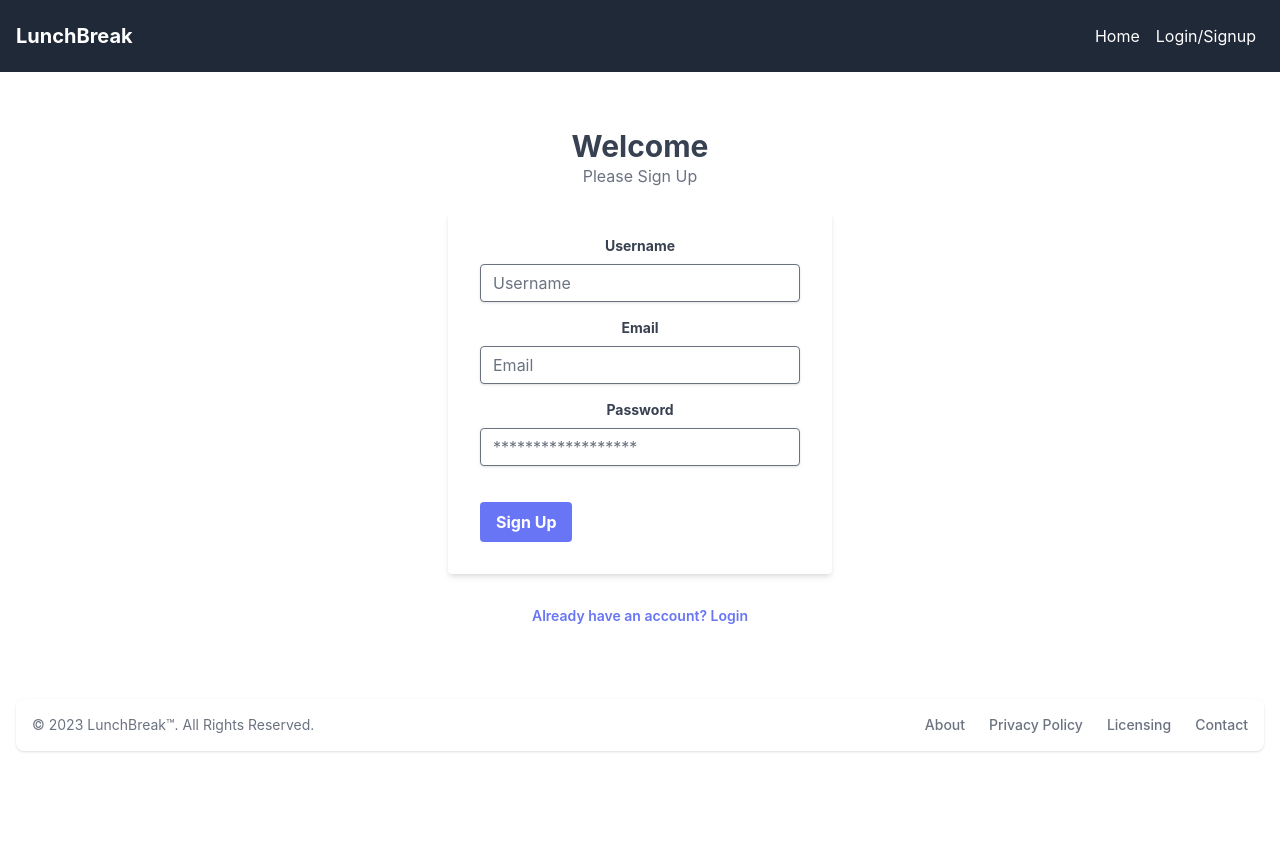
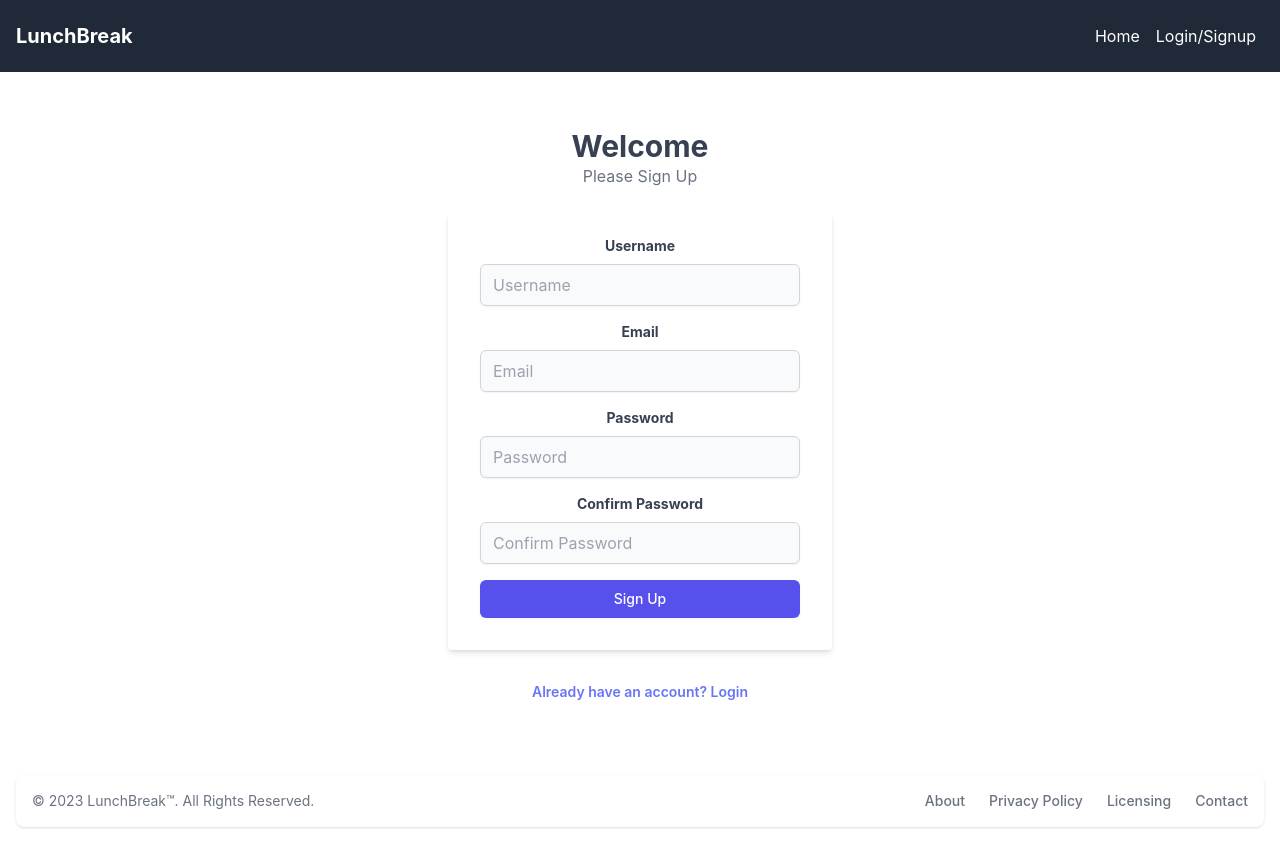
Before and after one commit to mlewis2257/food-app-frontend, a React (Create React App) app: page /auth in a window 1280 px wide. Both pictures are taken after a click on the button "Need an account? Sign Up". Before the commit the page ends 800 px from the top, so only its background shows below. Built offline with nearby package versions, Linux system fonts and the light colour scheme.

Commit message:
refactored login and useContext flow to use localStorage for user info and changed signup to work with new modules

```diff
--- a/src/components/SignupForm/SignupForm.jsx
+++ b/src/components/SignupForm/SignupForm.jsx
@@ -1,79 +1,115 @@
-import React, { useState } from 'react';
-import axios from 'axios';
+import React, { useState, useContext } from 'react';
 import { useNavigate } from 'react-router-dom';
+import { signup, login } from '../../utilities/user-services'; // Ensure these functions handle API calls appropriately
+import { UserContext } from '../../hooks/userContext';
+import api from '../../utilities/user-services'; // Assuming this exports configured Axios instance
 
 export default function SignupForm() {
-    const [username, setUsername] = useState('');
-    const [password, setPassword] = useState('');
-    const [email, setEmail] = useState('');
+    const [formData, setFormData] = useState({
+        username: '',
+        email: '',
+        password: '',
+    });
+    const [passwordConfirm, setPasswordConfirm] = useState(''); // Added for password confirmation
     const [error, setError] = useState('');
     const navigate = useNavigate();
+    const { setUser } = useContext(UserContext);
+
+    const handleChange = (e) => {
+        const { name, value } = e.target;
+        setFormData(prevState => ({
+            ...prevState,
+            [name]: value,
+        }));
+    };
+
+    // Handle password confirmation change
+    const handlePasswordConfirmChange = (e) => {
+        setPasswordConfirm(e.target.value);
+    };
 
     const handleSubmit = async (e) => {
         e.preventDefault();
+        const { username, email, password } = formData;
+
+        // Check if passwords match before submitting
+        if (password !== passwordConfirm) {
+            setError('Passwords do not match.');
+            return; // Prevent form submission
+        }
+
         try {
-            // First, sign up the user
-            await axios.post('http://localhost:8000/api/users/', { username, email, password });
-
-            // Then, automatically log them in (get JWT token)
-            const loginResponse = await axios.post('http://localhost:8000/api/token/', { username, password });
-            localStorage.setItem('access', loginResponse.data.access);
-            localStorage.setItem('refresh', loginResponse.data.refresh);
-
-            // Redirect to the homepage
-            navigate('/');
+            console.log({ username, email, password }); // Confirm payload structure
+            await signup({ username, email, password });
+            // Assuming login updates localStorage for tokens
+            const userInfo = await login(username, password);
+            setUser(userInfo); // Update UserContext
+            navigate('/'); // Navigate to the homepage or dashboard after login
         } catch (error) {
-            setError('Failed to sign up or log in. Please try again.');
-            console.error('Signup/Login error', error);
+            setError('Failed to sign up. Please try again.');
+            console.error('Signup error', error);
         }
     };
 
     return (
         <form onSubmit={handleSubmit} className="bg-white shadow-md rounded px-8 pt-6 pb-8 mb-4">
             <div className="mb-4">
-                <label className="block text-gray-700 text-sm font-bold mb-2" htmlFor="username">
-                    Username
-                </label>
+                <label htmlFor="username" className="block text-gray-700 text-sm font-bold mb-2">Username</label>
                 <input
-                    className="shadow appearance-none border rounded w-full py-2 px-3 text-gray-700 leading-tight focus:outline-none focus:shadow-outline"
+                    type="text"
+                    name="username"
                     id="username"
-                    type="text"
-                    value={username}
-                    onChange={(e) => setUsername(e.target.value)}
+                    value={formData.username}
+                    onChange={handleChange}
+                    className="mt-1 block w-full px-3 py-2 bg-gray-50 border border-gray-300 rounded-md shadow-sm placeholder-gray-400 focus:outline-none focus:ring-indigo-500 focus:border-indigo-500"
                     placeholder="Username"
+                    required
                 />
             </div>
             <div className="mb-4">
-                <label className="block text-gray-700 text-sm font-bold mb-2" htmlFor="email">
-                    Email
-                </label>
+                <label htmlFor="email" className="block text-gray-700 text-sm font-bold mb-2">Email</label>
                 <input
-                    className="shadow appearance-none border rounded w-full py-2 px-3 text-gray-700 leading-tight focus:outline-none focus:shadow-outline"
+                    type="email"
+                    name="email"
                     id="email"
-                    type="email"
-                    value={email}
-                    onChange={(e) => setEmail(e.target.value)}
+                    value={formData.email}
+                    onChange={handleChange}
+                    className="mt-1 block w-full px-3 py-2 bg-gray-50 border border-gray-300 rounded-md shadow-sm placeholder-gray-400 focus:outline-none focus:ring-indigo-500 focus:border-indigo-500"
                     placeholder="Email"
+                    required
                 />
             </div>
-            <div className="mb-6">
-                <label className="block text-gray-700 text-sm font-bold mb-2" htmlFor="password">
-                    Password
-                </label>
+            <div className="mb-4">
+                <label htmlFor="password" className="block text-gray-700 text-sm font-bold mb-2">Password</label>
                 <input
-                    className="shadow appearance-none border rounded w-full py-2 px-3 text-gray-700 mb-3 leading-tight focus:outline-none focus:shadow-outline"
+                    type="password"
+                    name="password"
                     id="password"
+                    value={formData.password}
+                    onChange={handleChange}
+                    className="mt-1 block w-full px-3 py-2 bg-gray-50 border border-gray-300 rounded-md shadow-sm placeholder-gray-400 focus:outline-none focus:ring-indigo-500 focus:border-indigo-500"
+                    placeholder="Password"
+                    required
+                />
+            </div>
+            <div className="mb-4">
+                <label htmlFor="passwordConfirm" className="block text-gray-700 text-sm font-bold mb-2">Confirm Password</label>
+                <input
                     type="password"
-                    value={password}
-                    onChange={(e) => setPassword(e.target.value)}
-                    placeholder="******************"
+                    name="passwordConfirm"
+                    id="passwordConfirm"
+                    value={passwordConfirm}
+                    onChange={handlePasswordConfirmChange}
+                    className="mt-1 block w-full px-3 py-2 bg-gray-50 border border-gray-300 rounded-md shadow-sm placeholder-gray-400 focus:outline-none focus:ring-indigo-500 focus:border-indigo-500"
+                    placeholder="Confirm Password"
+                    required
                 />
             </div>
             {error && <p className="text-red-500 text-xs italic">{error}</p>}
             <div className="flex items-center justify-between">
                 <button
-                    className="bg-indigo-500 hover:bg-indigo-700 text-white font-bold py-2 px-4 rounded focus:outline-none focus:shadow-outline"
                     type="submit"
+                    className="w-full flex justify-center py-2 px-4 border border-transparent rounded-md shadow-sm text-sm font-medium text-white bg-indigo-600 hover:bg-indigo-700 focus:outline-none focus:ring-2 focus:ring-offset-2 focus:ring-indigo-500"
                 >
                     Sign Up
                 </button>
--- a/src/hooks/userContext.js
+++ b/src/hooks/userContext.js
@@ -1,9 +1,37 @@
-import React, { createContext, useState } from 'react'; // using react's build in createContext to make globally available state variables in such a way to avoid prop drilling
+import React, { createContext, useState, useEffect } from 'react'; // using react's build in createContext to make globally available state variables in such a way to avoid prop drilling
+import api from '../utilities/user-services';
 
-export const UserContext = createContext(null);
+
+export const UserContext = createContext();
 
 export const UserProvider = ({ children }) => {
     const [user, setUser] = useState(null); // 'user' can hold group info and other details
+
+    const fetchUserInfo = async () => {
+        try {
+            const response = await api.get('/userinfo/');
+            if (response && response.data) {
+                setUser(response.data);
+                // Optionally, persist user info in localStorage for better UX on refresh
+                localStorage.setItem('userInfo', JSON.stringify(response.data));
+            }
+        } catch (error) {
+            console.error('Error fetching user info:', error);
+            // Clear user info from localStorage if fetch fails
+            localStorage.removeItem('userInfo');
+            setUser(null);
+        }
+    };
+
+    useEffect(() => {
+        // Check if accessToken exists in localStorage and fetch user info
+        const accessToken = localStorage.getItem('accessToken');
+        const userInfo = localStorage.getItem('userInfo')
+        if (accessToken) {
+            fetchUserInfo();
+        }
+    }, []);
+
 
     return (
         <UserContext.Provider value={{ user, setUser }}>
--- a/src/pages/App/App.jsx
+++ b/src/pages/App/App.jsx
@@ -1,6 +1,6 @@
 import axios from "axios";
 import { useEffect, useState } from "react";
-import NavbarReact from "../../components/Navbar/Navbar";
+import Navbar from "../../components/Navbar/Navbar";
 import Footer from "../../components/Footer/Footer";
 import { Route, Routes } from "react-router-dom";
 import "./App.css";
@@ -18,7 +18,7 @@ function App() {
   return (
     <UserProvider>
       <main className="App">
-        <NavbarReact />
+        <Navbar />
         <ScrollToTop />
         <Routes>
           <Route path="/" element={<Homepage />} />
--- a/src/utilities/user-services.js
+++ b/src/utilities/user-services.js
@@ -14,6 +14,13 @@ export const login = async (username, password) => {
     return response.data;
 };
 
+
+// user signup
+export const signup = async ({ username, email, password }) => {
+    const response = await api.post('/signup/', { username, email, password });
+    return response.data; // Assuming the backend responds with user info or a success message
+};
+
 // refresh token
 export const refreshToken = async () => {
     const refreshToken = localStorage.getItem('refreshToken');
@@ -26,7 +33,21 @@ export const refreshToken = async () => {
 export const logout = () => {
     localStorage.removeItem('accessToken');
     localStorage.removeItem('refreshToken');
+    localStorage.removeItem('userInfo');
 };
+
+
+//axios interceptor to automatically insert the access tokens into every response.
+api.interceptors.request.use(request => {
+    const accessToken = localStorage.getItem('accessToken');
+    if (accessToken) {
+        request.headers['Authorization'] = `Bearer ${accessToken}`;
+    }
+    return request;
+}, error => {
+    // Handle request errors here
+    return Promise.reject(error);
+});
 
 // axios Interceptor to handle automatic token refresh and error responses
 api.interceptors.response.use(
```
Also changed, not shown: src/components/LoginForm/LoginForm.jsx (+12 -10 lines).
